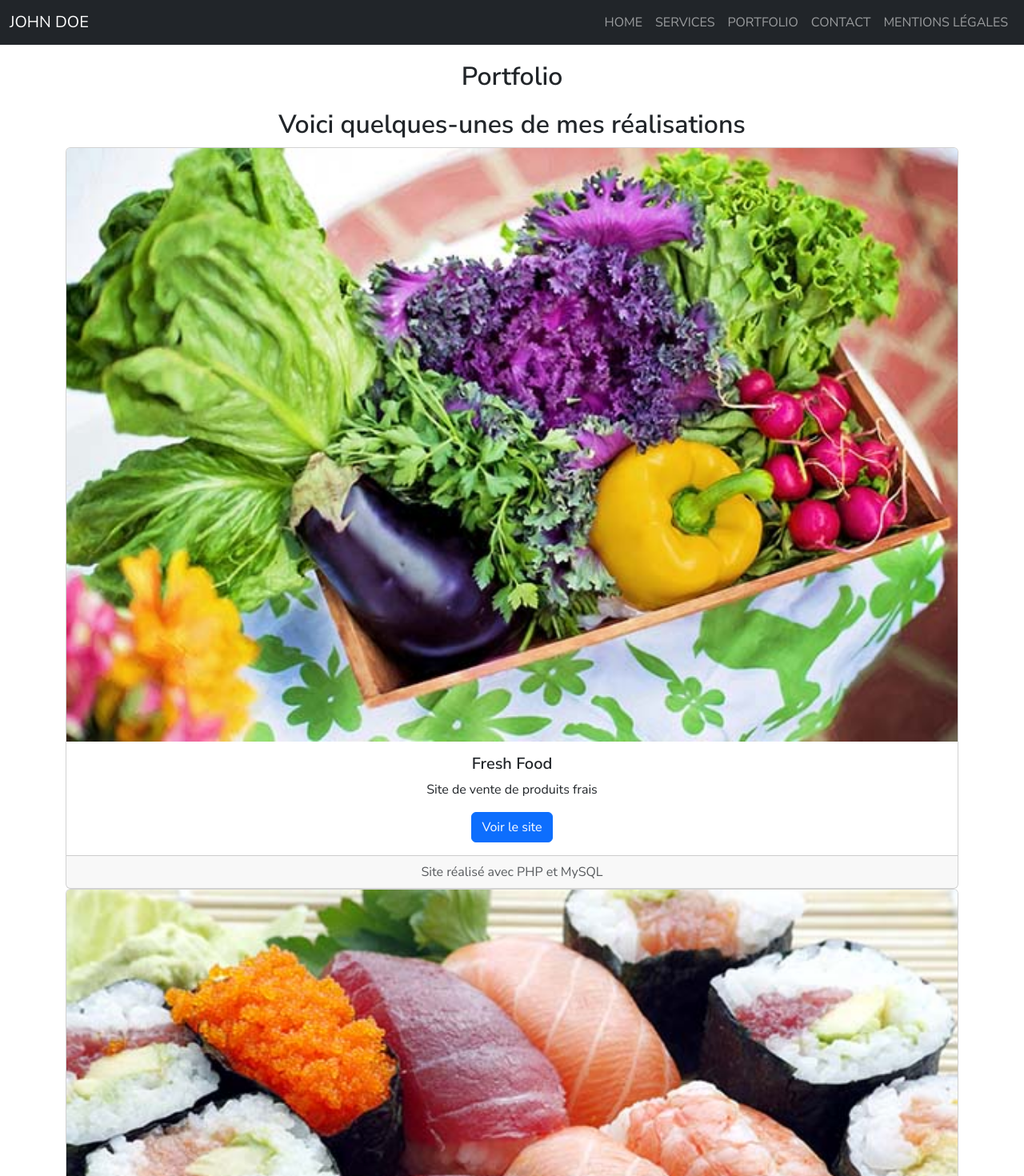
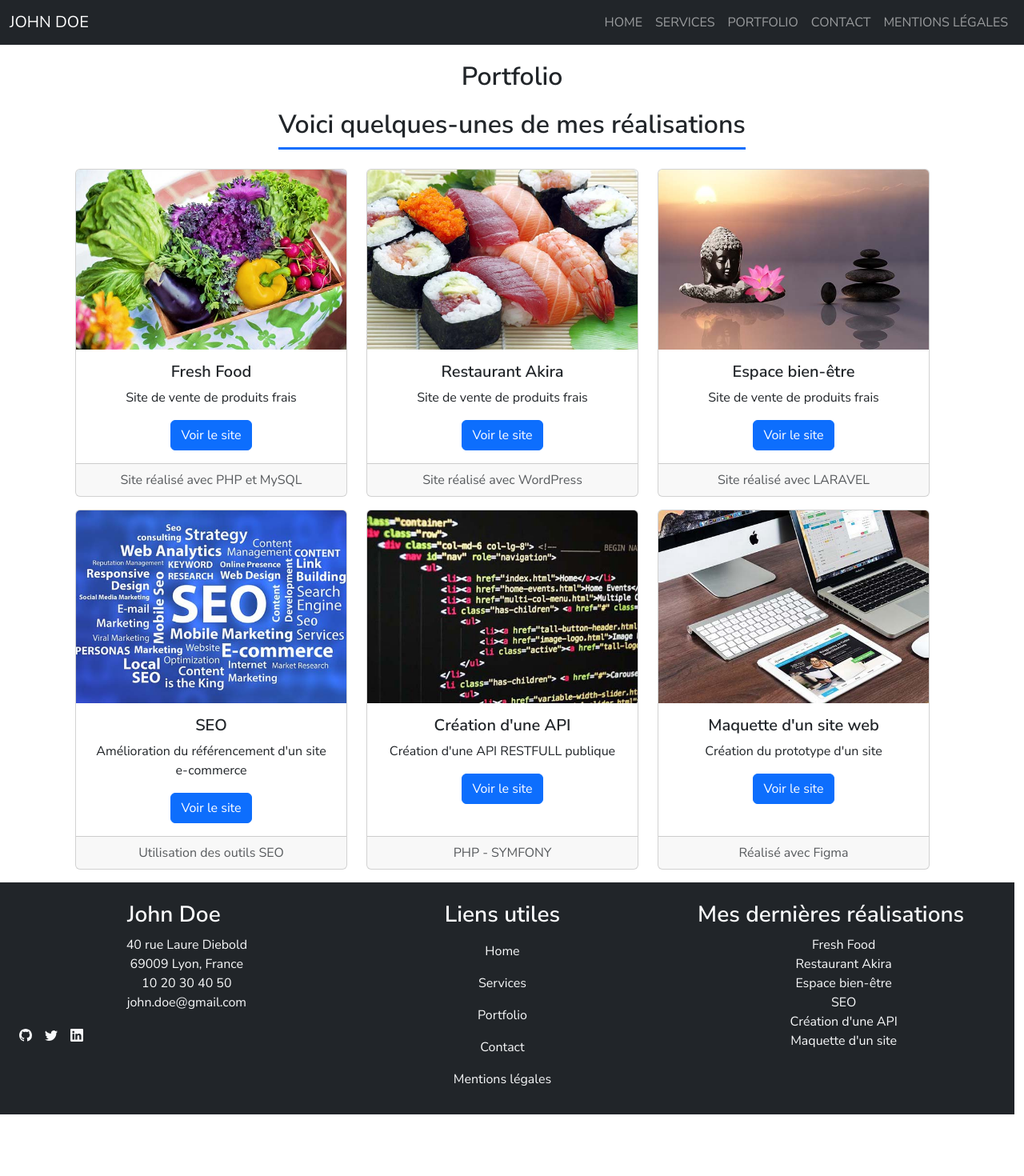
Before and after one commit to Paolina-coding/Portfolio, a React (Create React App) app: page /Realisations in a window 1280 px wide. Shown: the top 1470 px of the page at 80% size. After the commit the page ends 1393 px from the top, so only its background shows below. Built offline with nearby package versions, Linux system fonts and the light colour scheme.

Commit message:
Layout pages realisations

```diff
--- a/src/components/pages/Realisations.jsx
+++ b/src/components/pages/Realisations.jsx
@@ -5,10 +5,13 @@ import React from "react";
 const Realisations = () => {
   return (
     <main className="container">
+      <div class="text-center">
         <h1>Portfolio</h1>
-      <h2>Voici quelques-unes de mes réalisations</h2>
-      <div>
-        <div class="card text-center">
+        <h2 className="border-bottom  border-3 border-primary pb-2 d-inline-block">Voici quelques-unes de mes réalisations</h2>
+      </div>
+      <div className="container row ">
+        <div className="col-md-4 my-3"> {/*Réalisation 1*/}
+          <div class="card text-center h-100">
             <img src="/images/portfolio/fresh-food.jpg" class="card-img-top" alt="fresh food"/>
             <div class="card-body">
               <h5 class="card-title">Fresh Food</h5>
@@ -20,8 +23,8 @@ const Realisations = () => {
             </div>
           </div>
         </div>
-      <div>
-        <div class="card text-center">
+        <div className="col-md-4 my-3"> {/*Réalisation 2*/}
+          <div class="card text-center h-100">
             <img src="/images/portfolio/restaurant-japonais.jpg" class="card-img-top" alt="restaurant japonais"/>
             <div class="card-body">
               <h5 class="card-title">Restaurant Akira</h5>
@@ -33,8 +36,8 @@ const Realisations = () => {
             </div>
           </div>
         </div>
-      <div>
-        <div class="card text-center">
+        <div className="col-md-4 my-3"> {/*Réalisation 3*/}
+          <div class="card text-center h-100">
             <img src="/images/portfolio/espace-bien-etre.jpg" class="card-img-top" alt="espace bien être"/>
             <div class="card-body">
               <h5 class="card-title">Espace bien-être</h5>
@@ -46,8 +49,8 @@ const Realisations = () => {
             </div>
           </div>
         </div>
-      <div>
-        <div class="card text-center">
+        <div className="col-md-4 mb-3"> {/*Réalisation 4*/}
+          <div class="card text-center h-100">
             <img src="/images/portfolio/seo.jpg" class="card-img-top" alt="SEO"/>
             <div class="card-body">
               <h5 class="card-title">SEO</h5>
@@ -59,8 +62,8 @@ const Realisations = () => {
             </div>
           </div>
         </div>
-      <div>
-        <div class="card text-center">
+        <div className="col-md-4 mb-3"> {/*Réalisation 5*/}
+          <div class="card text-center h-100">
             <img src="/images/portfolio/coder.jpg" class="card-img-top" alt="coder"/>
             <div class="card-body">
               <h5 class="card-title">Création d'une API</h5>
@@ -72,8 +75,8 @@ const Realisations = () => {
             </div>
           </div>
         </div>
-      <div>
-        <div class="card text-center">
+        <div className="col-md-4 mb-3"> {/*Réalisation 6*/}
+          <div class="card text-center h-100">
             <img src="/images/portfolio/screens.jpg" class="card-img-top" alt="écrans"/>
             <div class="card-body">
               <h5 class="card-title">Maquette d'un site web</h5>
@@ -85,6 +88,7 @@ const Realisations = () => {
             </div>
           </div>
         </div>
+      </div>
     </main>
   );
 };
```
Lines whose indentation alone changed are shown as unchanged.
